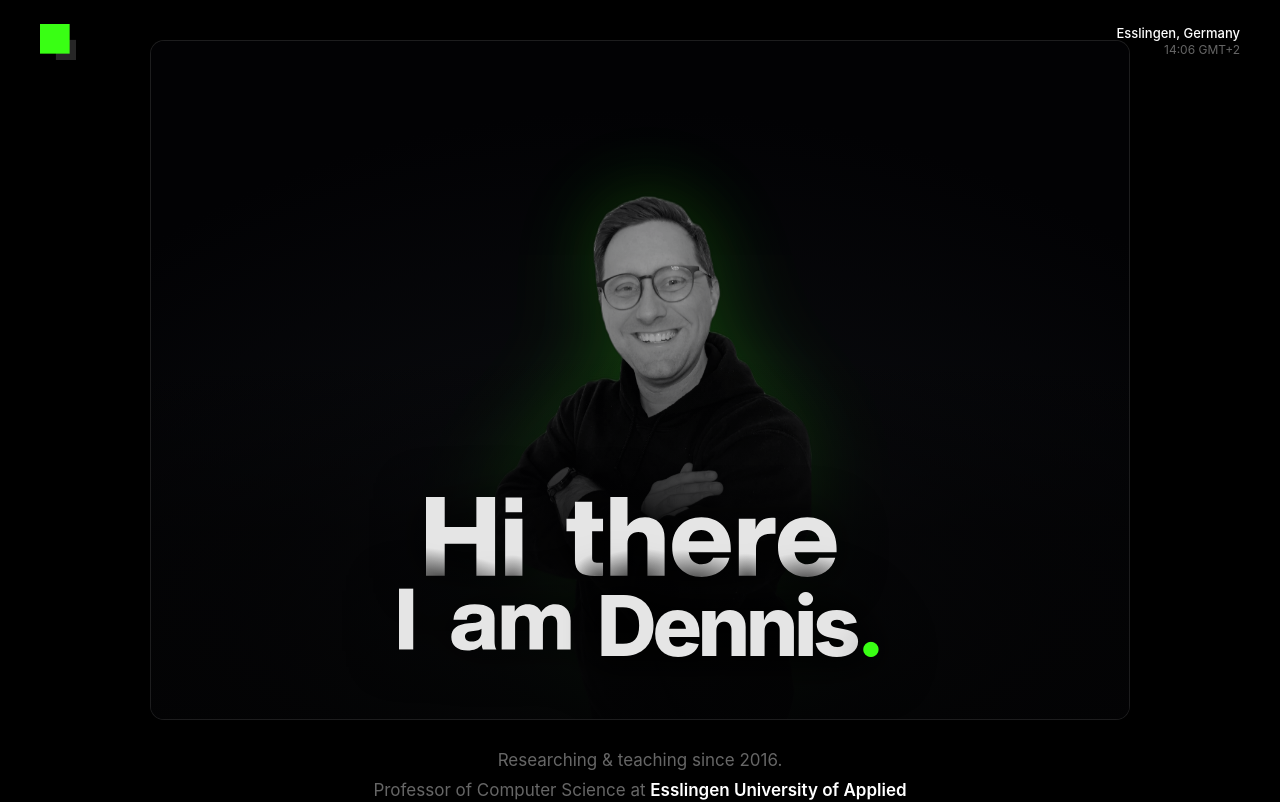
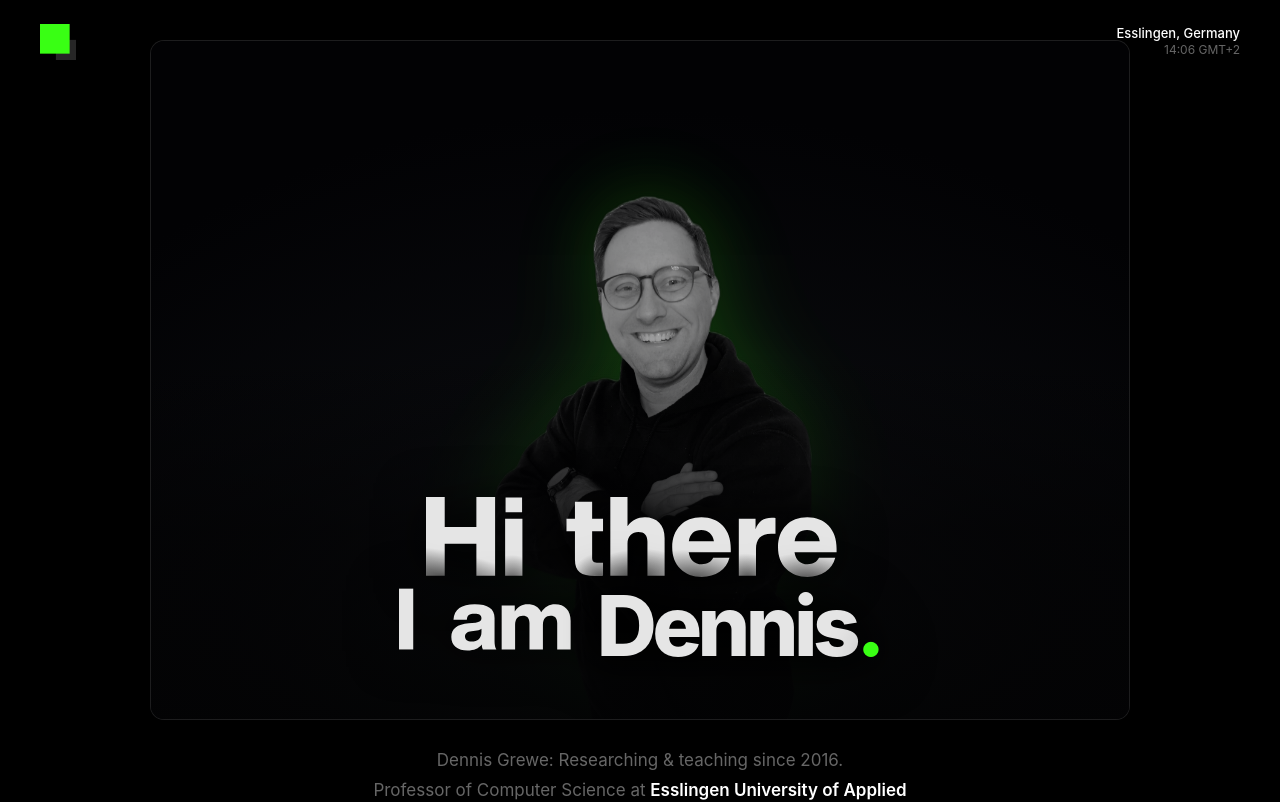
Before and after one commit to dgrewe-hse/dgrewe-hse.github.io, a Next.js app: page / in a window 1280 px wide. Shown: the top 802 px of the page. Built offline with nearby package versions, Linux system fonts and the light colour scheme.

Commit message:
add full name
Signed-off-by: Dennis Grewe <dennis.grewe@hs-esslingen.de>

```diff
--- a/src/components/Hero.tsx
+++ b/src/components/Hero.tsx
@@ -223,7 +223,7 @@ export default function Hero() {
         {/* Tagline */}
         <div className="hero-anim" style={{ textAlign: "center", maxWidth: "min(560px, 100%)" }}>
           <p style={{ fontSize: "clamp(13px, 1.4vw, 17px)", color: "var(--muted)", marginBottom: "4px" }}>
-            Researching &amp; teaching since 2016.
+            Dennis Grewe: Researching &amp; teaching since 2016.
           </p>
           <p style={{ fontSize: "clamp(13px, 1.4vw, 17px)", color: "var(--muted)" }}>
             Professor of Computer Science at{" "}
```
